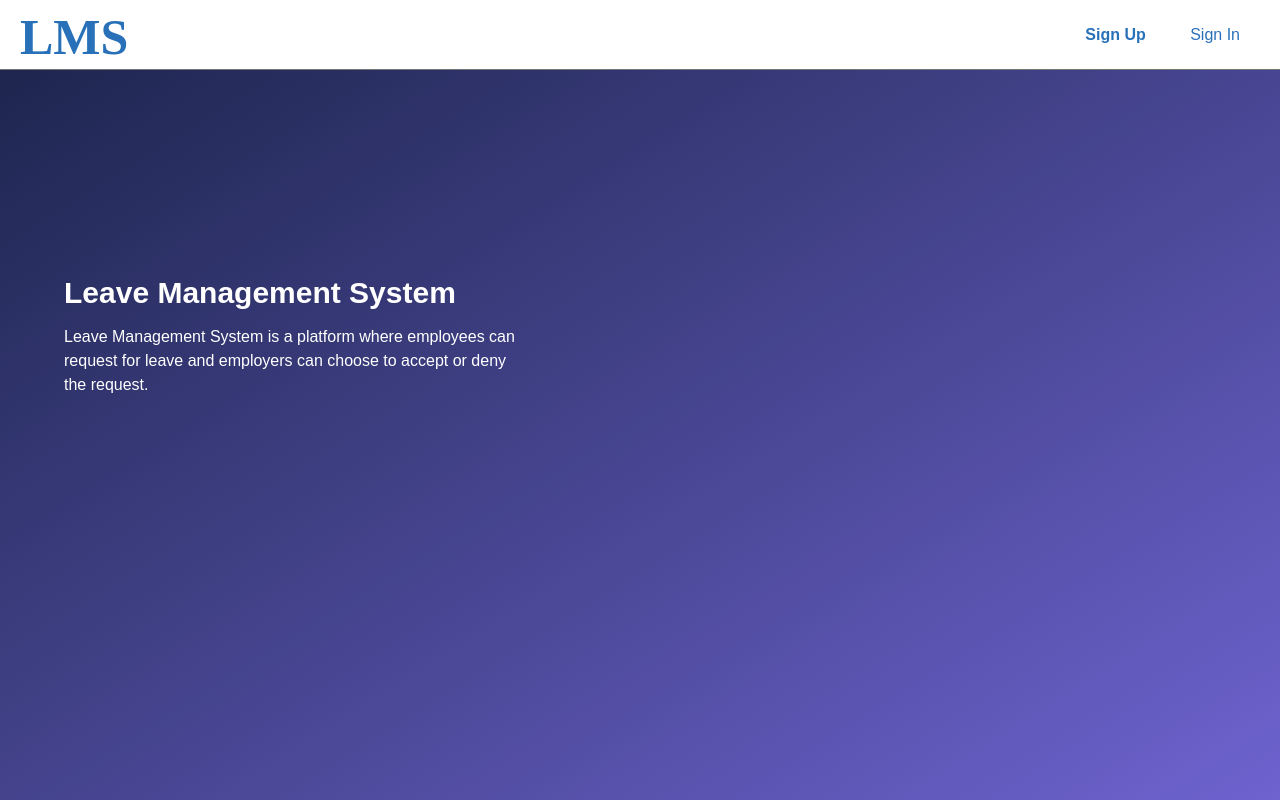
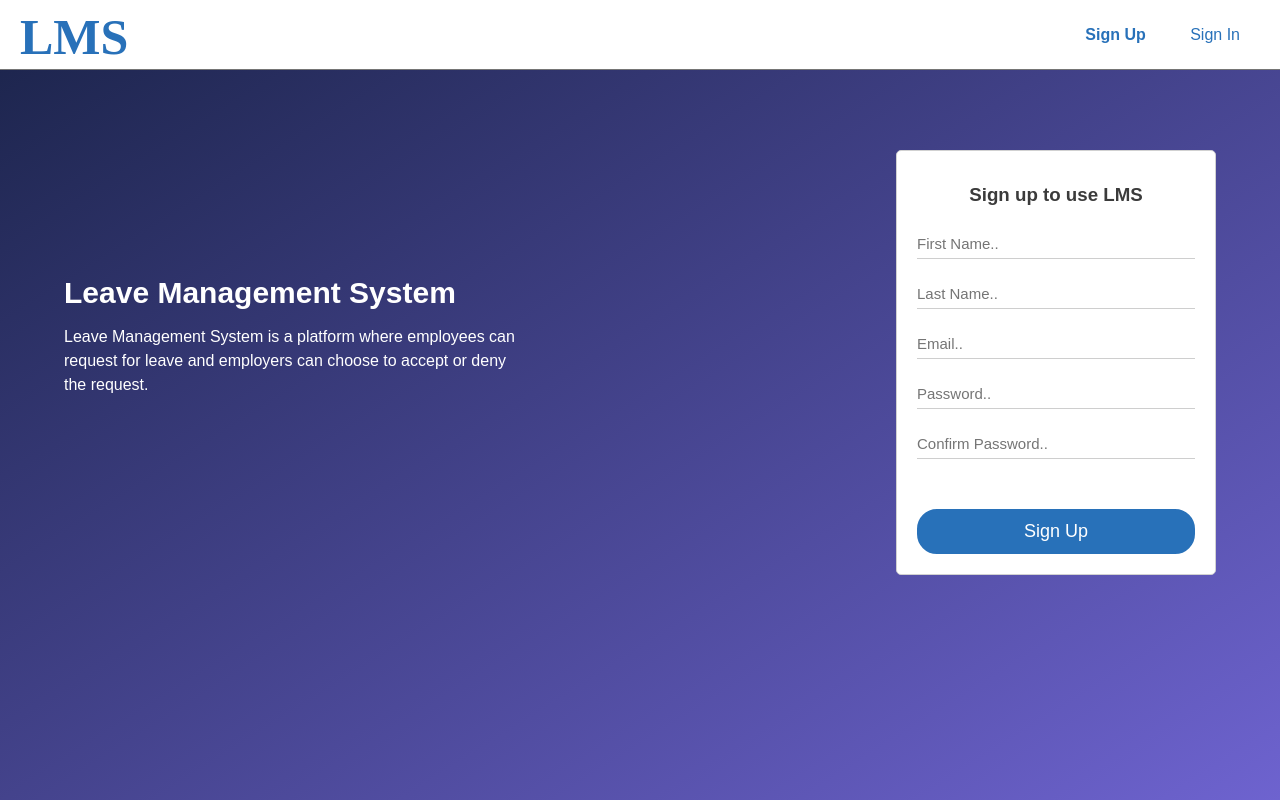
Before and after one commit to hustlaviola/leave-management-system, a plain HTML site: page index.html in a window 1280 px wide. Drawn offline with Linux system fonts and the light colour scheme.

Commit message:
Design signup form add a submit button style with css for good UX

```diff
--- a/assets/css/style.css
+++ b/assets/css/style.css
@@ -232,3 +232,26 @@ nav li:hover {
   width: 40%;
   float: left;
 }
+
+/* form */
+
+.signup {
+  margin-top: 150px;
+  border: 1px solid #d1d1d1;
+  width: 320px;
+  border-radius: 5px;
+  padding: 0 20px;
+  background: var(--white);
+  color: var(--primary-text);
+  text-align: center;
+  float: right;
+}
+
+.form-unit {
+    margin-top: 20px;
+    background: transparent;
+    font-size: 15px;
+    border: 0;
+    border-bottom: 1px solid #cecece;
+    height: 30px;
+  }
--- a/index.html
+++ b/index.html
@@ -31,6 +31,50 @@
               for leave and employers can choose to accept or deny the request.
             </p>
           </div>
+          <div class="signup">
+            <h3 class="mt-3">Sign up to use LMS</h3>
+            <form class="flex-column auth-form">
+              <input
+                type="text"
+                placeholder="First Name.."
+                id="firstname"
+                class="form-unit"
+                autofocus
+                required
+              />
+              <input
+                type="text"
+                placeholder="Last Name.."
+                id="lastname"
+                class="form-unit"
+                required
+              />
+              <input
+                type="email"
+                placeholder="Email.."
+                id="email"
+                class="form-unit"
+                required
+              />
+              <input
+                type="password"
+                placeholder="Password.."
+                id="password"
+                class="form-unit"
+                required
+              />
+              <input
+                type="password"
+                placeholder="Confirm Password.."
+                id="confirmpassword"
+                class="form-unit"
+                required
+              />
+              <button type="submit" class="btn btn-primary mt-5 mb-2">
+                Sign Up
+              </button>
+            </form>
+          </div>
         </div>
       </div>
     </section>
```
